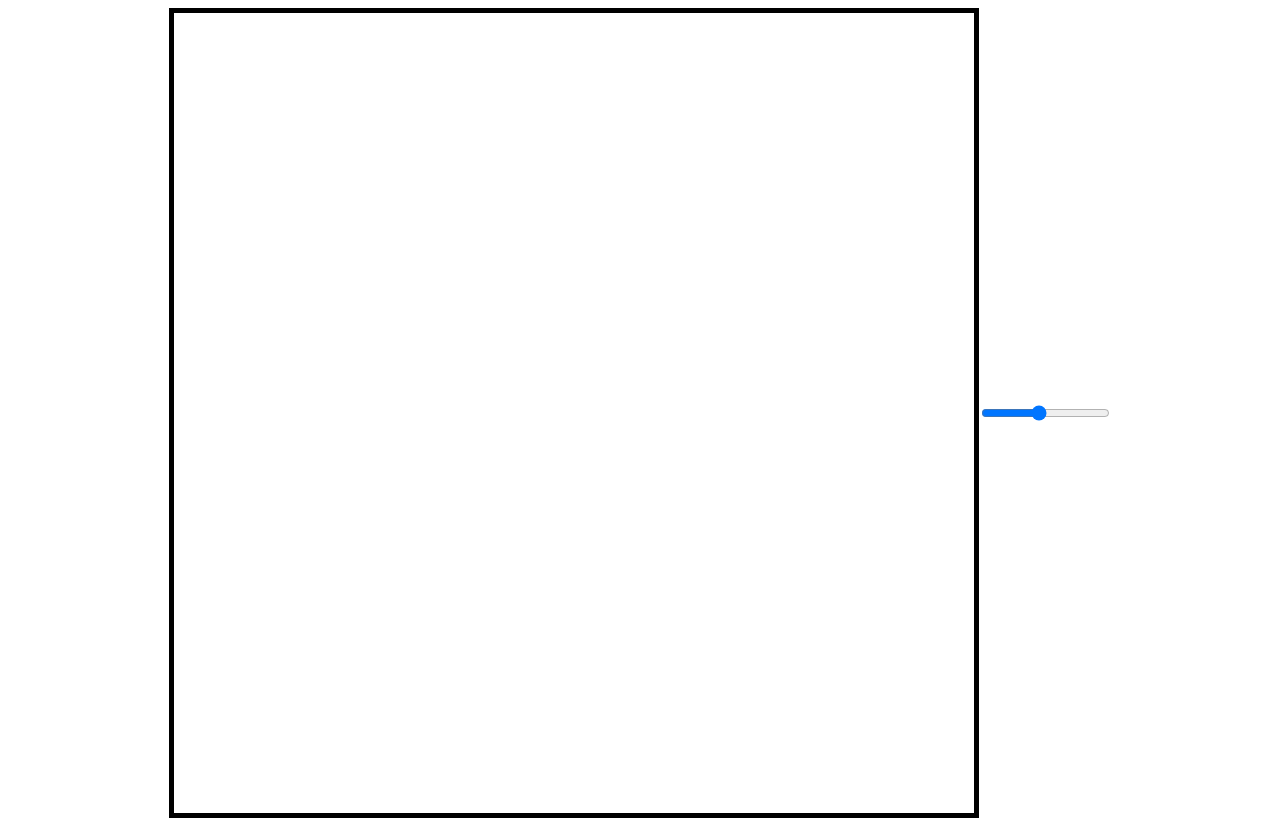
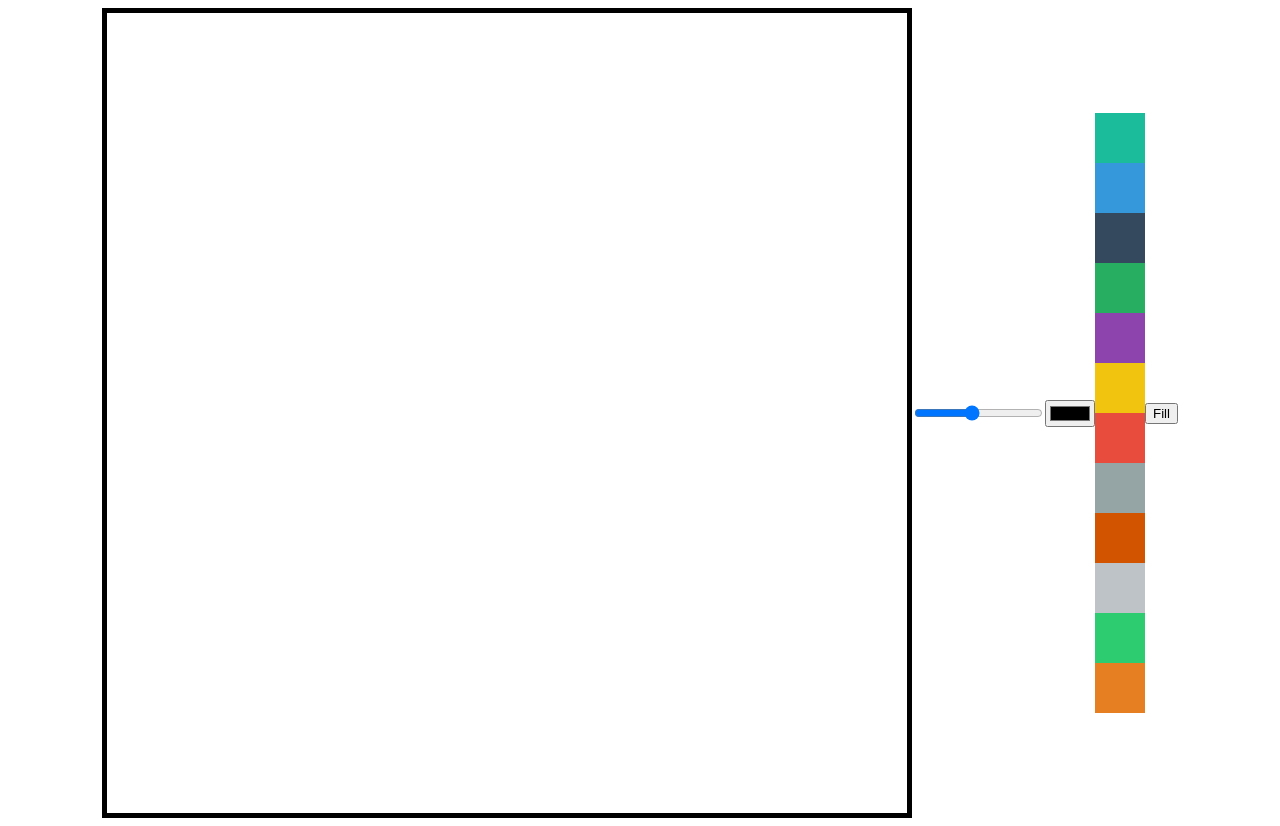
Before and after one commit to bbungbbun/-STUDY_nomadCoder2, a plain HTML site: page index.html in a window 1280 px wide. Drawn offline with Linux system fonts and the light colour scheme.

Commit message:
2nd commit

```diff
--- a/app.js
+++ b/app.js
@@ -1,4 +1,10 @@
-const lineWidth = document.getElementById("line-width")
+const modeBtn = document.getElementById('mode-btn');
+const colorOptions = Array.from(
+  document.getElementsByClassName('color-option')
+);
+const color = document.getElementById('color');
+
+const lineWidth = document.getElementById("line-width");
 const canvas = document.querySelector("canvas");
 const ctx = canvas.getContext("2d");
 
@@ -6,6 +12,7 @@ canvas.width = 800;
 canvas.height = 800;
 ctx.lineWidth = lineWidth.value;
 let isPainting = false;
+let isFilling = false;
 
 function onMove(event) {
   if (isPainting) {
@@ -27,9 +34,44 @@ function onLineWidthChange(event){
   ctx.lineWidth = event.target.value;
 }
 
+function onColorChange (event){
+  ctx.strokeStyle = event.target.value;
+  ctx.fillStyle = event.target.value;
+}
+
+function onColorClick(event){
+  const colorValue = event.target.dataset.color
+  ctx.strokeStyle = colorValue;
+  ctx.fillStyle = colorValue;
+  color.value = colorValue;
+}
+
+function onModeClick(){
+  if(isFilling){
+    isFilling = false;
+    modeBtn.innerText = "Fill";
+  } else{
+    isFilling = true;
+    modeBtn.innerText = "Draw";
+  }
+
+}
+
+function onCanvasClick(){
+  if(isFilling){
+    ctx.fillRect(0, 0, 800, 800);
+  }
+}
+
 canvas.addEventListener("mousemove", onMove);
 canvas.addEventListener("mousedown", startPainting);
 canvas.addEventListener("mouseup", cancelPainting);
 canvas.addEventListener("mouseleave", cancelPainting);
+canvas.addEventListener("click", onCanvasClick)
 
-lineWidth.addEventListener("change", onLineWidthChange)
+lineWidth.addEventListener("change", onLineWidthChange);
+color.addEventListener("change",onColorChange);
+
+colorOptions.forEach(color => color.addEventListener("click",onColorClick))
+
+modeBtn.addEventListener("click", onModeClick);
--- a/index.html
+++ b/index.html
@@ -10,6 +10,72 @@
   <body>
     <canvas></canvas>
     <input id="line-width" type="range" min="1" max="10" value="5" step="0.1">
+    <input type="color" id="color">
+    <div>
+      <div
+      class="color-option"
+      style="background-color: #1abc9c"
+      data-color="#1abc9c"
+    ></div>
+    <div
+      class="color-option"
+      style="background-color: #3498db"
+      data-color="#3498db"
+    ></div>
+    <div
+      class="color-option"
+      style="background-color: #34495e"
+      data-color="#34495e"
+    ></div>
+    <div
+      class="color-option"
+      style="background-color: #27ae60"
+      data-color="#27ae60"
+    ></div>
+    <div
+      class="color-option"
+      style="background-color: #8e44ad"
+      data-color="#8e44ad"
+    ></div>
+    <div
+      class="color-option"
+      style="background-color: #f1c40f"
+      data-color="#f1c40f"
+    ></div>
+    <div
+      class="color-option"
+      style="background-color: #e74c3c"
+      data-color="#e74c3c"
+    ></div>
+    <div
+      class="color-option"
+      style="background-color: #95a5a6"
+      data-color="#95a5a6"
+    ></div>
+    <div
+      class="color-option"
+      style="background-color: #d35400"
+      data-color="#d35400"
+    ></div>
+    <div
+      class="color-option"
+      style="background-color: #bdc3c7"
+      data-color="#bdc3c7"
+    ></div>
+    <div
+      class="color-option"
+      style="background-color: #2ecc71"
+      data-color="#2ecc71"
+    ></div>
+    <div
+      class="color-option"
+      style="background-color: #e67e22"
+      data-color="#e67e22"
+    ></div>
+
+    </div>
+    <button id="mode-btn">Fill</button>
+  <!-- ctrl shift L  -->
     <script src="app.js"></script>
   </body>
 </html>
--- a/styles.css
+++ b/styles.css
@@ -9,3 +9,9 @@ body{
     justify-content: center;
     align-items: center;
 }
+
+.color-option{
+    width: 50px;
+    height: 50px;
+    cursor: pointer;
+}
```
